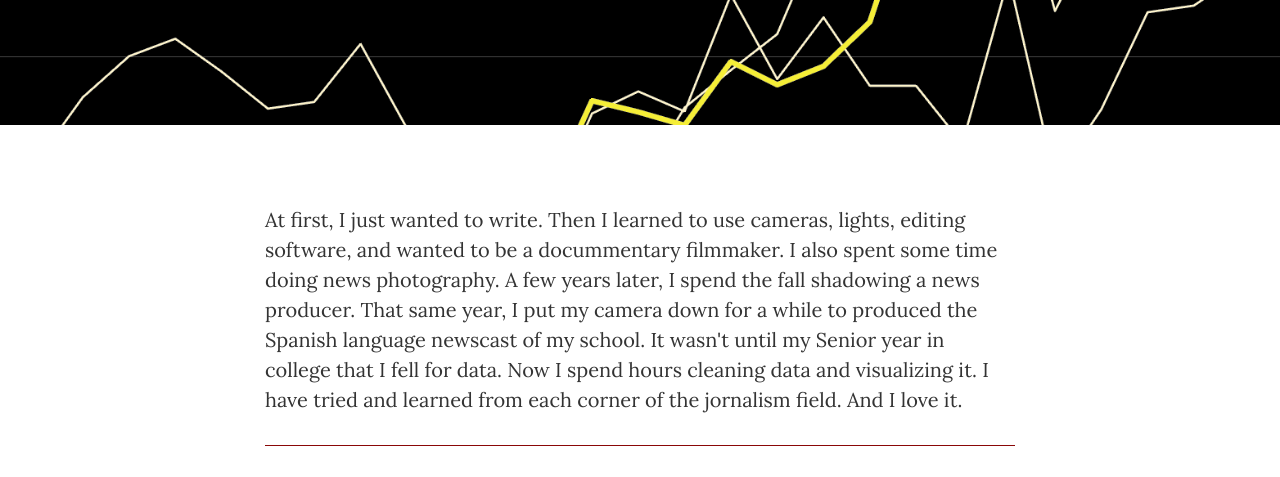
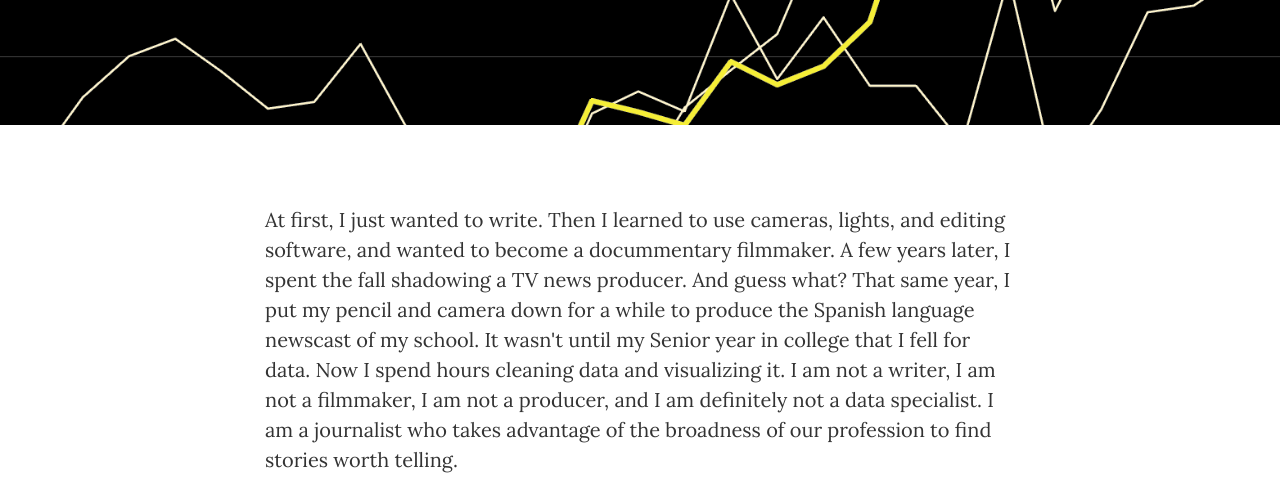
Before and after one commit to mercybenzaquen/storytelling-projects, a website: page about.html in a window 1280 px wide. Shown: the part 323-800 px from the top of the page. Drawn offline with nearby package versions, Linux system fonts and the light colour scheme.

Commit message:
Update about.html

```diff
--- a/about.html
+++ b/about.html
@@ -83,9 +83,9 @@
     <div class="container">
         <div class="row">
             <div class="col-lg-8 col-lg-offset-2 col-md-10 col-md-offset-1">
-                <p> At first, I just wanted to write. Then I learned to use cameras, lights, editing software, and wanted to be a docummentary filmmaker. I also spent some time doing news photography.
-                  A few years later, I spend the fall shadowing a news producer. That same year, I put my camera down for a while to produced the Spanish language newscast of my school. It wasn't until my Senior year in college that I fell for data. Now I spend hours cleaning data and visualizing it.
-                  I have tried and learned from each corner of the jornalism field. And I love it.</p>
+                <p> At first, I just wanted to write. Then I learned to use cameras, lights, and editing software, and wanted to become a docummentary filmmaker.
+                  A few years later, I spent the fall shadowing a TV news producer. And guess what? That same year, I put my pencil and camera down for a while to produce the Spanish language newscast of my school. It wasn't until my Senior year in college that I fell for data. Now I spend hours cleaning data and visualizing it.
+                  I am not a writer, I am not a filmmaker, I am not a producer, and I am definitely not a data specialist. I am a journalist who takes advantage of the broadness of our profession to find stories worth telling.</p>
 
                 <hr style="height: 5px; border: 0px solid #8A0808; border-top-width: 1px;" />
 
```
